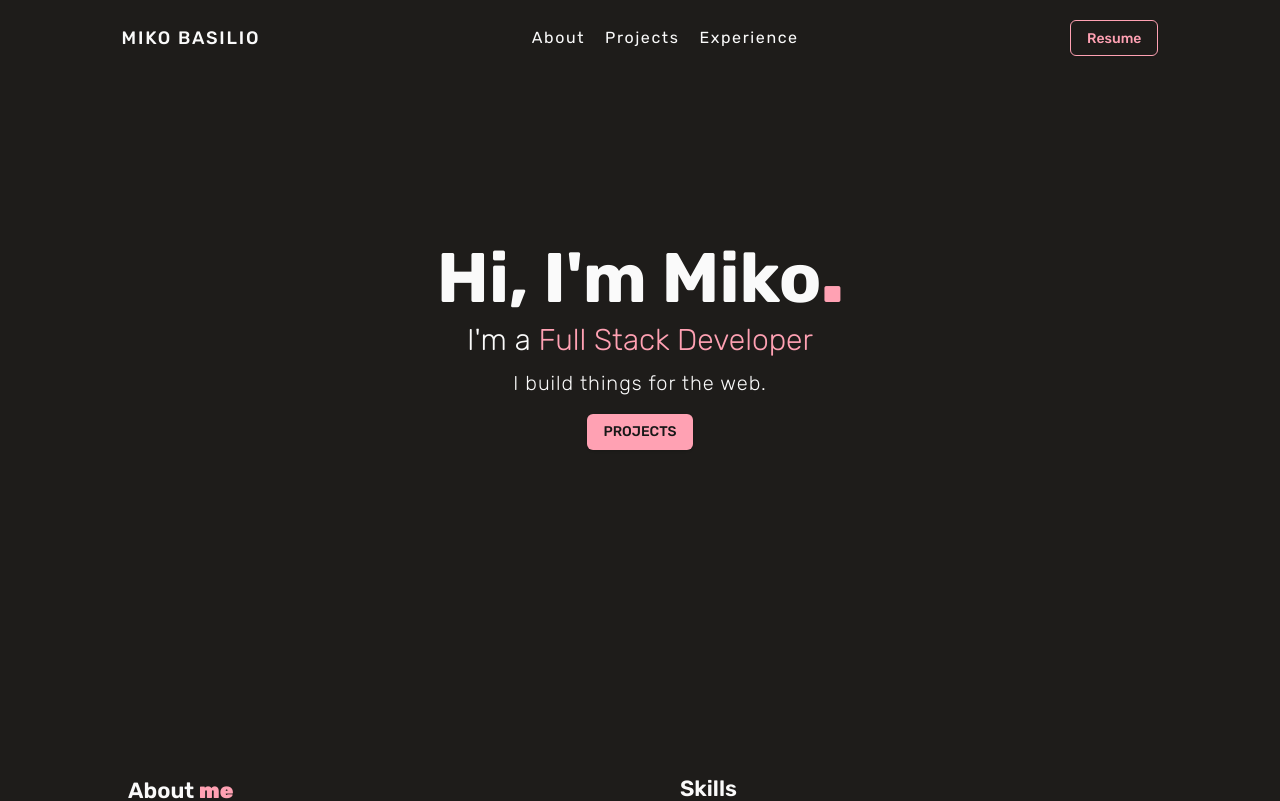
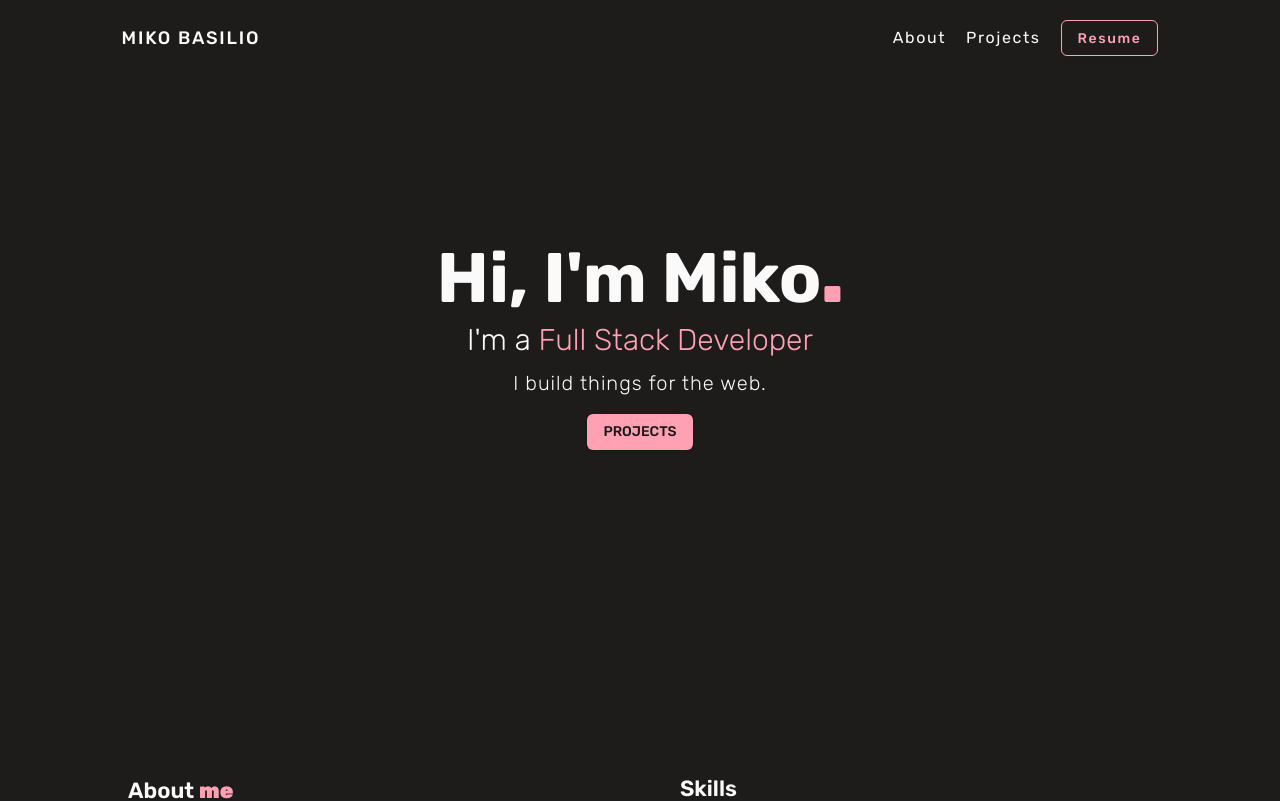
Before and after one commit to okimchi123/miko-portfolio_V1, a Next.js app: page / in a window 1280 px wide. Shown: the top 801 px of the page. Built offline with nearby package versions, Linux system fonts and the light colour scheme.

Commit message:
removed experience section

```diff
--- a/src/components/layout/Experience.jsx
+++ /dev/null
@@ -1,5 +0,0 @@
-export default function Experience(){
-   return(
-   <h1>Experience</h1>
-)
-}
--- a/src/components/layout/Navbar.jsx
+++ b/src/components/layout/Navbar.jsx
@@ -13,7 +13,7 @@ export default function NavBar() {
       </h1>
       </Link>
 
-      <ul className="hidden md:flex gap-5 tracking-widest text-[16px]">
+      <ul className="hidden md:flex justify-center items-center gap-5 tracking-widest text-[16px]">
         <Link href="#about">
           <li className="cursor-pointer hover:-translate-y-1 transition-all hover:prismo">
             About
@@ -24,17 +24,15 @@ export default function NavBar() {
             Projects
           </li>
         </Link>
-          <li className="cursor-pointer hover:-translate-y-1 transition-all hover:prismo">
-            Experience
-          </li>
-      </ul>
-
-      <Button
+        <Button
         variant="outline"
         className="hidden md:block border-prismo active:border-white"
       >
         Resume
       </Button>
+      </ul>
+
+
 
       <AlignJustify color="white" className="md:hidden" />
     </nav>
```
